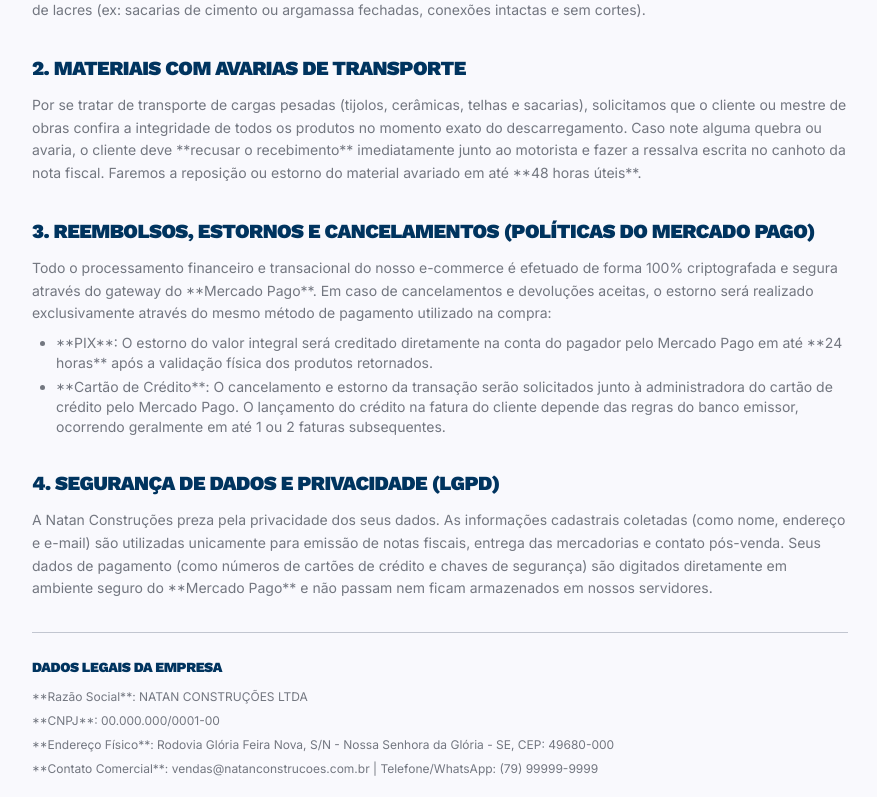
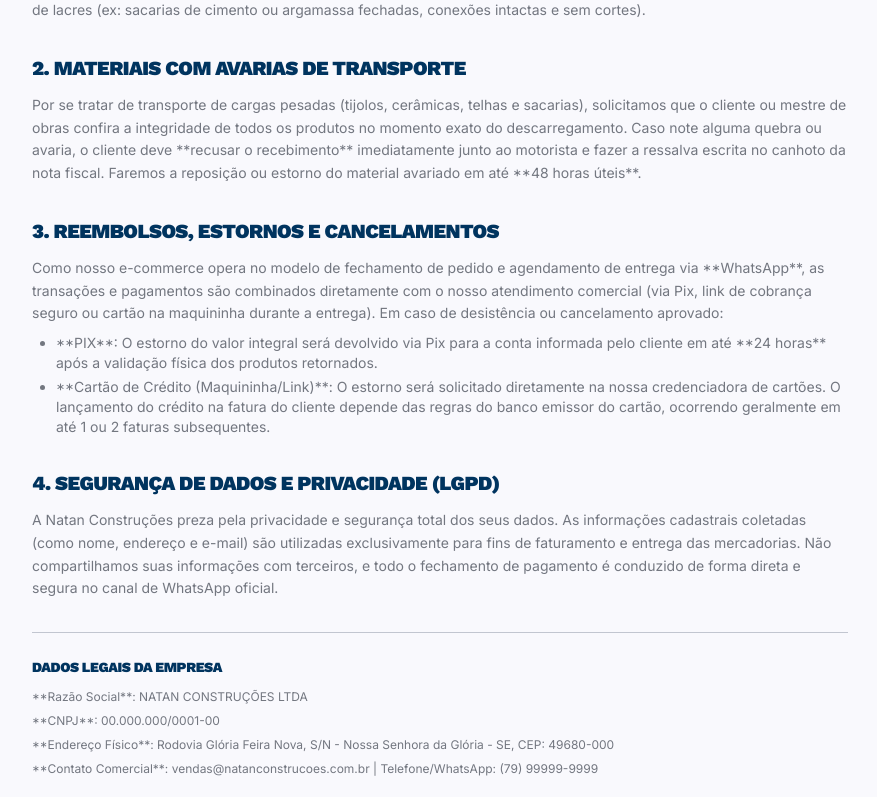
Before and after one commit to Gui2761/Natan-Constru-es, a React (Vite) app: page /politica in a window 1280 px wide. Shown: the part 620-1417 px from the top of the page, without its empty margins (200-1077 px from the left). Built offline with nearby package versions, Linux system fonts and the light colour scheme; no server answers.

Commit message:
feat(checkout): replace Mercado Pago visual elements with clear direct WhatsApp payment negotiation layout and update policies

```diff
--- a/src/pages/Checkout.jsx
+++ b/src/pages/Checkout.jsx
@@ -246,7 +246,7 @@
                     </div>
                   </div>
                   <span className="font-black text-primary">
-                    {formData.state ? `R$ ${(15.0 + totalWeight * 1.20 * (formData.state === 'SP' ? 1.0 : ['RJ','MG','ES'].includes(formData.state) ? 1.5 : 2.2)).toFixed(2)}` : 'Preencha o CEP'}
+                    {formData.state ? `R$ ${(15.0 + totalWeight * 1.20 * (formData.state === 'SE' ? 1.0 : ['AL','BA','PE'].includes(formData.state) ? 1.5 : 2.2)).toFixed(2)}` : 'Preencha o CEP'}
                   </span>
                 </div>
 
@@ -262,7 +262,7 @@
                     </div>
                   </div>
                   <span className="font-black text-primary">
-                    {formData.state ? `R$ ${(28.0 + totalWeight * 2.10 * (formData.state === 'SP' ? 1.0 : ['RJ','MG','ES'].includes(formData.state) ? 1.5 : 2.2)).toFixed(2)}` : 'Preencha o CEP'}
+                    {formData.state ? `R$ ${(28.0 + totalWeight * 2.10 * (formData.state === 'SE' ? 1.0 : ['AL','BA','PE'].includes(formData.state) ? 1.5 : 2.2)).toFixed(2)}` : 'Preencha o CEP'}
                   </span>
                 </div>
               </div>
@@ -270,16 +270,16 @@
 
             <Card>
                <h3 className="text-lg font-black uppercase italic tracking-tighter text-primary mb-6 flex items-center gap-2">
-                <CreditCard size={20} className="text-secondary" /> Forma de Pagamento
+                <CreditCard size={20} className="text-secondary" /> Pagamento & Fechamento
               </h3>
               <div className="p-4 border-2 border-primary bg-primary/5 rounded-2xl flex items-center justify-between">
                  <div className="flex items-center gap-4">
-                    <div className="w-12 h-12 bg-[#009EE3] text-white rounded-full flex items-center justify-center font-black italic shadow-lg">
-                       MP
+                    <div className="w-12 h-12 bg-secondary text-white rounded-full flex items-center justify-center font-black italic shadow-lg">
+                       W
                     </div>
                     <div>
-                       <p className="font-bold text-primary">Mercado Pago (Cartão / PIX)</p>
-                       <p className="text-[10px] text-outline uppercase font-black">Processamento 100% Seguro</p>
+                       <p className="font-bold text-primary">A Combinar no WhatsApp</p>
+                       <p className="text-[10px] text-outline uppercase font-black">PIX, Link de Pagamento ou Maquininha na Entrega</p>
                     </div>
                  </div>
                  <CheckCircle className="text-primary" />
--- a/src/pages/Policy.jsx
+++ b/src/pages/Policy.jsx
@@ -36,20 +36,20 @@
            </div>
 
            <div>
-             <h3 className="text-xl font-black uppercase text-primary mb-3">3. Reembolsos, Estornos e Cancelamentos (Políticas do Mercado Pago)</h3>
+             <h3 className="text-xl font-black uppercase text-primary mb-3">3. Reembolsos, Estornos e Cancelamentos</h3>
              <p className="leading-relaxed text-sm text-outline">
-               Todo o processamento financeiro e transacional do nosso e-commerce é efetuado de forma 100% criptografada e segura através do gateway do **Mercado Pago**. Em caso de cancelamentos e devoluções aceitas, o estorno será realizado exclusivamente através do mesmo método de pagamento utilizado na compra:
+               Como nosso e-commerce opera no modelo de fechamento de pedido e agendamento de entrega via **WhatsApp**, as transações e pagamentos são combinados diretamente com o nosso atendimento comercial (via Pix, link de cobrança seguro ou cartão na maquininha durante a entrega). Em caso de desistência ou cancelamento aprovado:
              </p>
              <ul className="list-disc pl-6 space-y-1 text-sm text-outline mt-2">
-               <li>**PIX**: O estorno do valor integral será creditado diretamente na conta do pagador pelo Mercado Pago em até **24 horas** após a validação física dos produtos retornados.</li>
-               <li>**Cartão de Crédito**: O cancelamento e estorno da transação serão solicitados junto à administradora do cartão de crédito pelo Mercado Pago. O lançamento do crédito na fatura do cliente depende das regras do banco emissor, ocorrendo geralmente em até 1 ou 2 faturas subsequentes.</li>
+               <li>**PIX**: O estorno do valor integral será devolvido via Pix para a conta informada pelo cliente em até **24 horas** após a validação física dos produtos retornados.</li>
+               <li>**Cartão de Crédito (Maquininha/Link)**: O estorno será solicitado diretamente na nossa credenciadora de cartões. O lançamento do crédito na fatura do cliente depende das regras do banco emissor do cartão, ocorrendo geralmente em até 1 ou 2 faturas subsequentes.</li>
              </ul>
            </div>
 
            <div>
              <h3 className="text-xl font-black uppercase text-primary mb-3">4. Segurança de Dados e Privacidade (LGPD)</h3>
              <p className="leading-relaxed text-sm text-outline">
-               A Natan Construções preza pela privacidade dos seus dados. As informações cadastrais coletadas (como nome, endereço e e-mail) são utilizadas unicamente para emissão de notas fiscais, entrega das mercadorias e contato pós-venda. Seus dados de pagamento (como números de cartões de crédito e chaves de segurança) são digitados diretamente em ambiente seguro do **Mercado Pago** e não passam nem ficam armazenados em nossos servidores.
+               A Natan Construções preza pela privacidade e segurança total dos seus dados. As informações cadastrais coletadas (como nome, endereço e e-mail) são utilizadas exclusivamente para fins de faturamento e entrega das mercadorias. Não compartilhamos suas informações com terceiros, e todo o fechamento de pagamento é conduzido de forma direta e segura no canal de WhatsApp oficial.
              </p>
            </div>
 
```
